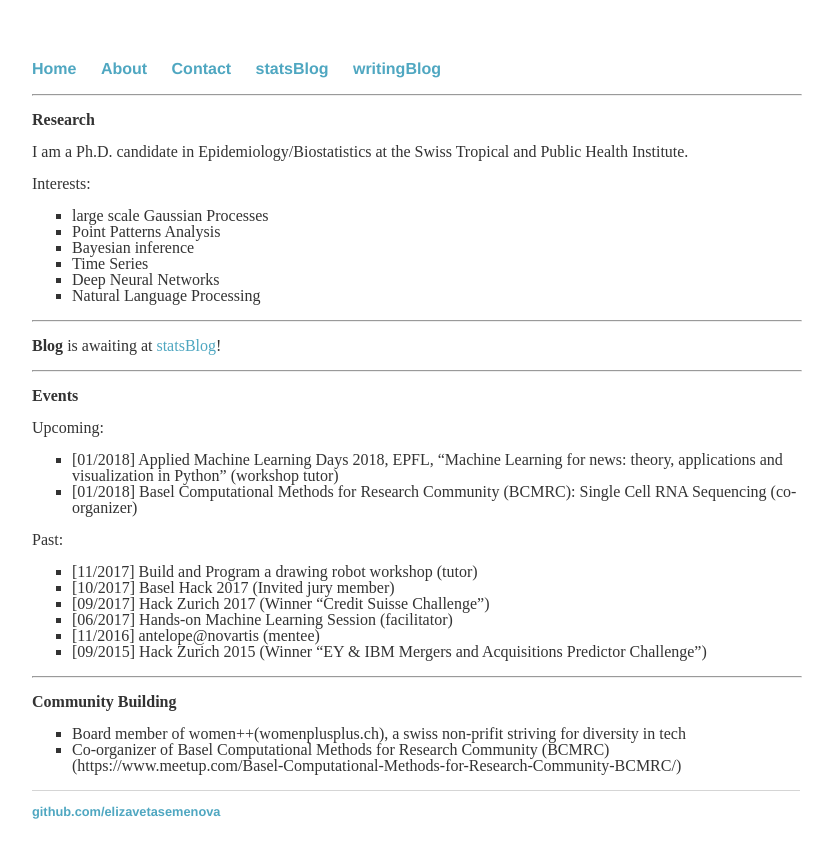
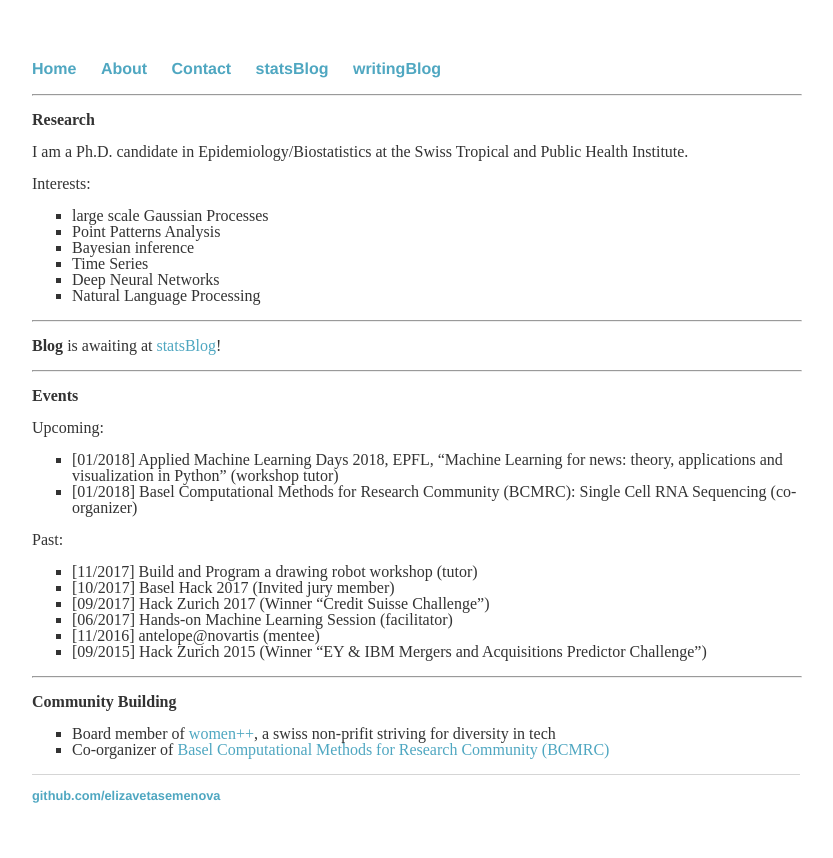
Before and after one commit to elizavetasemenova/elizavetasemenova.github.io, a Jekyll site: the page built from index.html, in a window 1280 px wide. Shown: the top 858 px of the page, without its empty margins (224-1057 px from the left). Built offline with Jekyll 4.4.1, drawn with Linux system fonts in a browser that asks for light colours.

Commit message:
Update index.html

```diff
--- a/index.html
+++ b/index.html
@@ -55,8 +55,8 @@
  <b>Community Building</b>
 
         <ul style="list-style-type:square">
-	  <li>Board member of women++(womenplusplus.ch), a swiss non-prifit striving for diversity in tech
-          <li>Co-organizer of Basel Computational Methods for Research Community (BCMRC) (https://www.meetup.com/Basel-Computational-Methods-for-Research-Community-BCMRC/)
+	  <li>Board member of <a href="https://www.womenplusplus.ch/">women++</a>, a swiss non-prifit striving for diversity in tech
+          <li>Co-organizer of <a href="https://www.meetup.com/Basel-Computational-Methods-for-Research-Community-BCMRC/">Basel Computational Methods for Research Community (BCMRC)</a>
 	</ul>
 
 </p>
```
